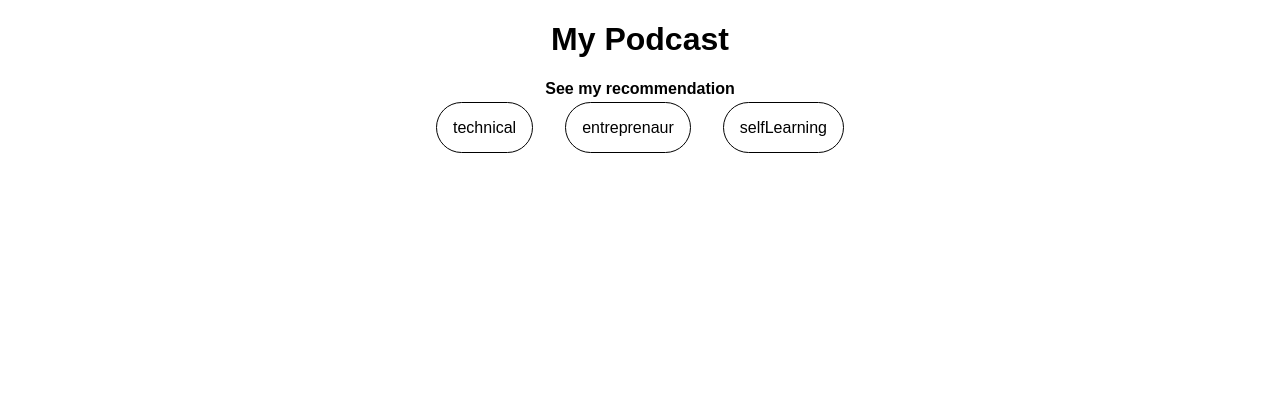
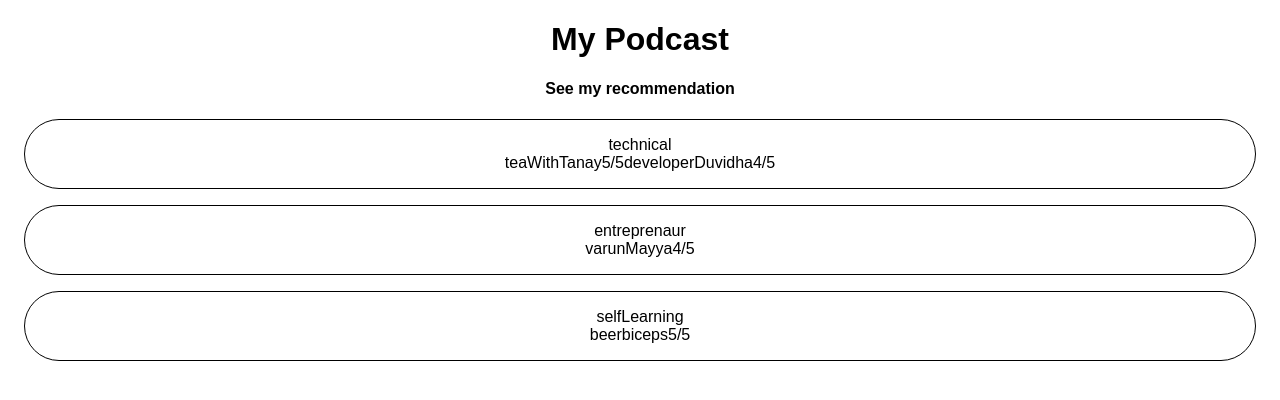
Before and after one commit to deepak-07/My-Podcasts, a React (Create React App) app: page / in a window 1280 px wide. Shown: the top 400 px of the page. Built offline with nearby package versions, Linux system fonts and the light colour scheme.

Commit message:
feat:list added

```diff
--- a/src/App.js
+++ b/src/App.js
@@ -29,11 +29,11 @@
 var podcastShelf = Object.keys(podcastDB);
 
 export default function App() {
+  const [genre, setGenre] = useState();
+
   function onClickShows(item) {
-    const [shows, setShows] = useState("");
-    var genre = podcastDB[item];
-    setShows(genre.show);
-    setShows(genre.rating);
+    setGenre(item);
+    // setGenre(genre.rating);
   }
 
   return (
@@ -47,14 +47,26 @@
           <span
             onClick={() => onClickShows(item)}
             style={{
+              display: "block",
               padding: "1rem 1rem",
               border: "0.5px solid black",
               margin: "1rem",
               borderRadius: "4rem",
               cursor: "pointer"
             }}
+            key={item}
           >
             {item}
+            <div>
+              {podcastDB[item].map(function (shows) {
+                return (
+                  <span>
+                    {shows.show}
+                    {shows.rating}
+                  </span>
+                );
+              })}
+            </div>
           </span>
         );
       })}
```
